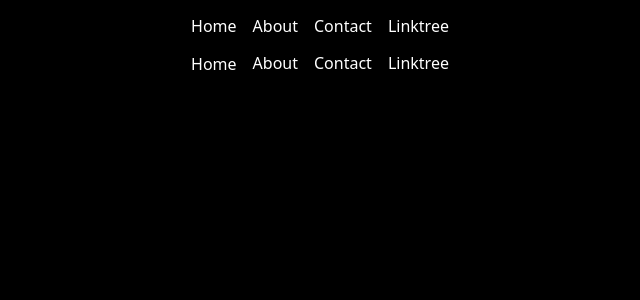
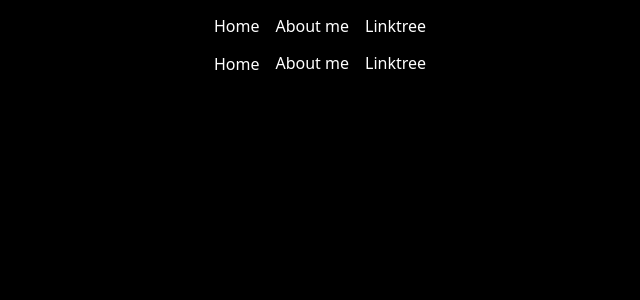
Before and after one commit to brenobattaglin/brenobattaglin.com, a Next.js app: page /components/navbar in a window 1280 px wide. Shown: the top 300 px of the page, without its empty margins (320-960 px from the left). Built offline with nearby package versions, Linux system fonts and the light colour scheme.

Commit message:
Update navbar
- remove contact link
- update "about" link title to "about me"

```diff
--- a/pages/components/navbar.tsx
+++ b/pages/components/navbar.tsx
@@ -7,9 +7,8 @@ const NavBar = () => {
                 <a className="inline align-middle hover:text-blue-400">Home</a>
             </Link>
             <Link href='/about' >
-                <a className="inline align-middle hover:text-blue-400">About</a>
+                <a className="inline align-middle hover:text-blue-400">About me</a>
             </Link>
-            <a href='mailto:breno.battaglin@icloud.com' className="inline align-middle hover:text-blue-400">Contact</a>
             <Link href='/linktree'>
                 <a className="inline align-middle hover:text-blue-400">Linktree</a>
             </Link>
```
